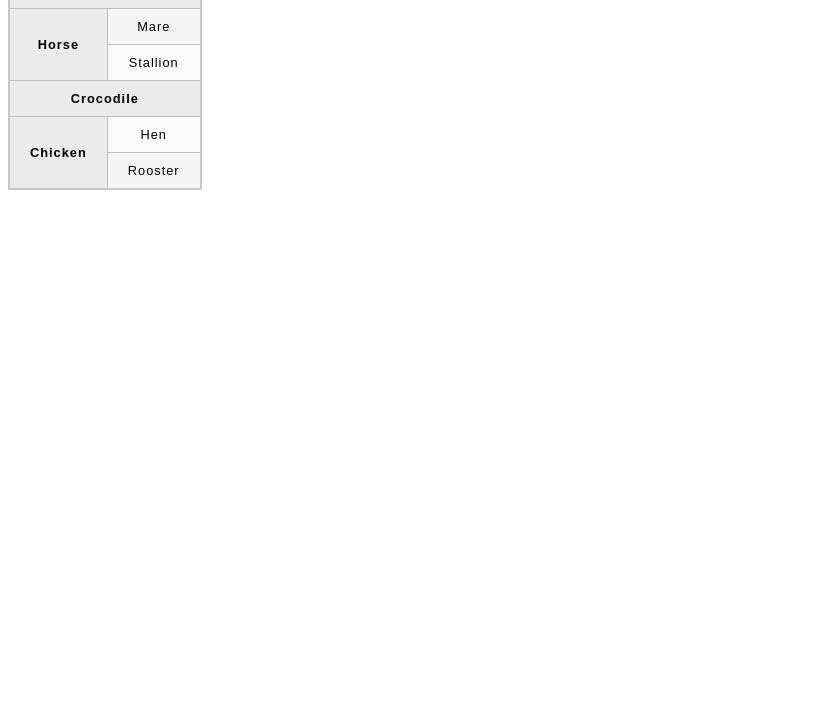
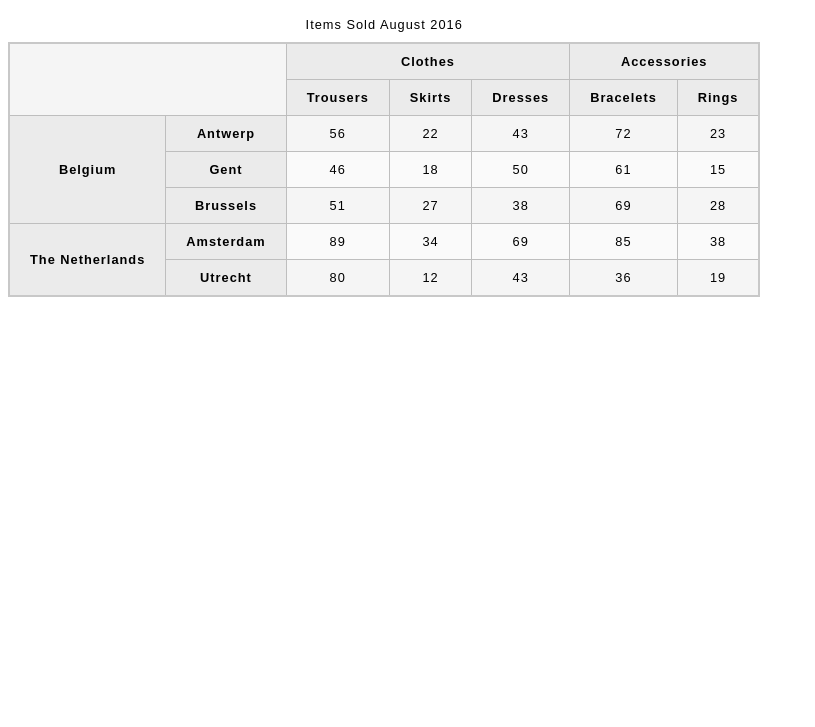
Before and after one commit to darkkennn/odin, a plain HTML site: page html_practice/tables/tables.html in a window 1280 px wide. Shown: the part 73-800 px from the top of the page, without its empty margins (0-815 px from the left). Drawn offline with Linux system fonts and the light colour scheme.

Commit message:
updating tables

```diff
--- a/html_practice/tables/tables.html
+++ b/html_practice/tables/tables.html
@@ -1,36 +1,77 @@
 <!DOCTYPE html>
-<html lang="en">
-<head>
-    <meta charset="UTF-8">
-    <meta name="viewport" content="width=device-width, initial-scale=1.0">
-    <title>Document</title>
-    <link rel="stylesheet" href="tables.css">
-</head>
+<html lang="en-US">
+  <head>
+    <meta charset="utf-8">
+    <meta name="viewport" content="width=device-width">
+    <title>Items sold summary</title>
+    <link href="tables.css" rel="stylesheet" type="text/css">
+  </head>
+
 <body>
+    <h1>Items sold summary</h1>
+
     <table>
+      <caption>Items Sold August 2016</caption>
+      <thead>
         <tr>
-          <th colspan="2">Animals</th>
+          <td colspan="2" rowspan="2"></td>
+          <th colspan="3" scope="colgroup">Clothes</th>
+          <th colspan="2" scope="colgroup">Accessories</th>
         </tr>
         <tr>
-          <th colspan="2">Hippopotamus</th>
+          <th scope="col">Trousers</th>
+          <th scope="col">Skirts</th>
+          <th scope="col">Dresses</th>
+          <th scope="col">Bracelets</th>
+          <th scope="col">Rings</th>
+        </tr>
+      </thead>
+      <tbody>
+        <tr>
+          <th rowspan="3" scope="rowgroup">Belgium</th>
+          <th scope="row">Antwerp</th>
+          <td>56</td>
+          <td>22</td>
+          <td>43</td>
+          <td>72</td>
+          <td>23</td>
         </tr>
         <tr>
-          <th rowspan="2">Horse</th>
-          <td>Mare</td>
+          <th scope="row">Gent</th>
+          <td>46</td>
+          <td>18</td>
+          <td>50</td>
+          <td>61</td>
+          <td>15</td>
         </tr>
         <tr>
-          <td>Stallion</td>
+          <th scope="row">Brussels</th>
+          <td>51</td>
+          <td>27</td>
+          <td>38</td>
+          <td>69</td>
+          <td>28</td>
         </tr>
         <tr>
-          <th colspan="2">Crocodile</th>
+          <th rowspan="2" scope="rowgroup">The Netherlands</th>
+          <th scope="row">Amsterdam</th>
+          <td>89</td>
+          <td>34</td>
+          <td>69</td>
+          <td>85</td>
+          <td>38</td>
         </tr>
         <tr>
-          <th rowspan="2">Chicken</th>
-          <td>Hen</td>
+          <th scope="row">Utrecht</th>
+          <td>80</td>
+          <td>12</td>
+          <td>43</td>
+          <td>36</td>
+          <td>19</td>
         </tr>
-        <tr>
-          <td>Rooster</td>
-        </tr>
-      </table>
+      </tbody>
+    </table>
+
 </body>
+
 </html>
```
Also changed, not shown: html_practice/tables/tables.css (indentation only).
